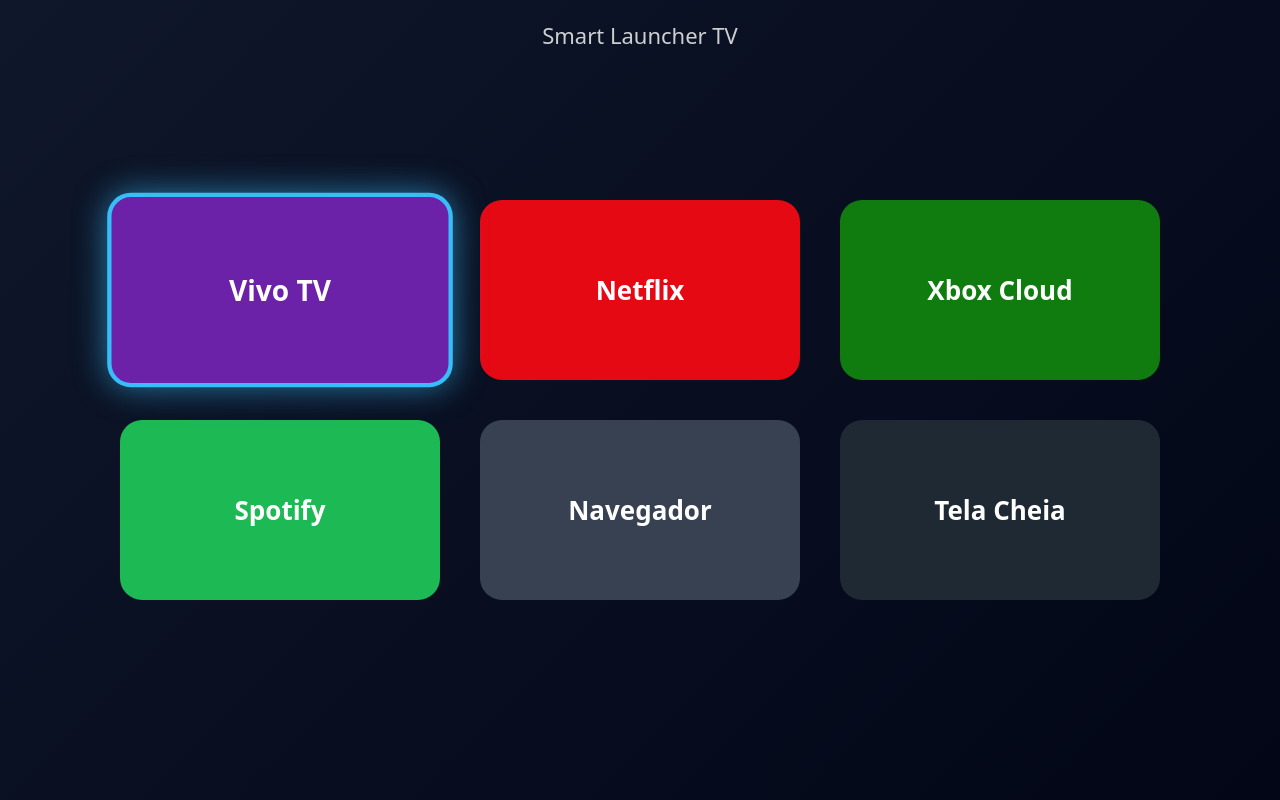
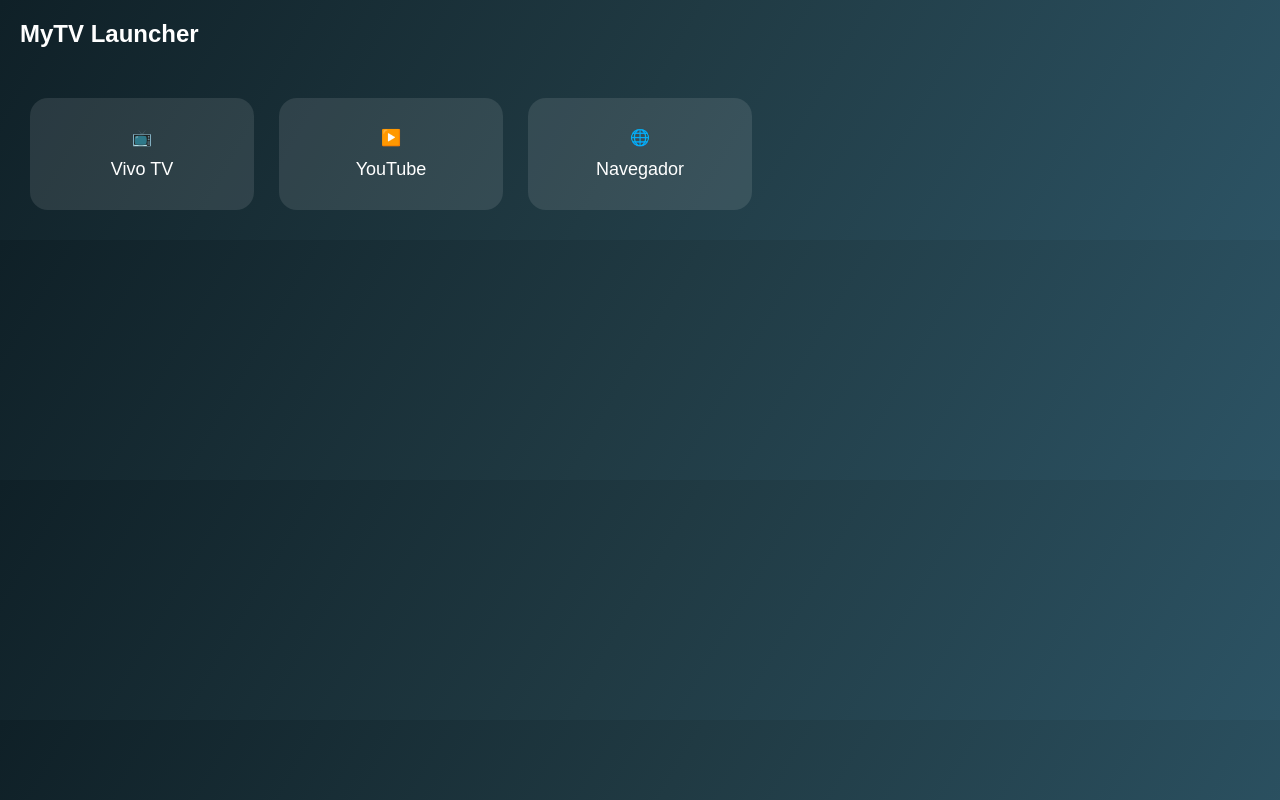
Before and after one commit to sr-oliveira/OpenTv, a plain HTML site: page Index.html in a window 1280 px wide. Drawn offline with Linux system fonts and the light colour scheme.

Commit message:
Refactor HTML structure and styles for MyTV Launcher

```diff
--- a/Index.html
+++ b/Index.html
@@ -1,141 +1,80 @@
 <!DOCTYPE html>
-<html lang="pt-br">
+<html lang="pt-BR">
 <head>
 <meta charset="UTF-8">
-<title>Smart Launcher TV</title>
-<meta name="viewport" content="width=device-width, initial-scale=1">
+<title>MyTV Launcher</title>
+<meta name="viewport" content="width=device-width, initial-scale=1.0">
 
 <style>
-
-* {
+body {
     margin: 0;
-    padding: 0;
-    box-sizing: border-box;
-    font-family: system-ui, Arial;
+    font-family: Arial, sans-serif;
+    background: linear-gradient(120deg,#0f2027,#203a43,#2c5364);
+    color: white;
 }
 
-body {
-    height: 100vh;
-    background: linear-gradient(135deg,#0f172a,#020617);
-    color: white;
-    display: flex;
-    align-items: center;
-    justify-content: center;
-    overflow: hidden;
+header {
+    padding: 20px;
+    font-size: 24px;
+    font-weight: bold;
 }
 
 .grid {
     display: grid;
-    grid-template-columns: repeat(3, 320px);
-    gap: 40px;
+    grid-template-columns: repeat(auto-fill,minmax(200px,1fr));
+    gap: 25px;
+    padding: 30px;
 }
 
 .app {
-    height: 180px;
-    border-radius: 22px;
-    display: flex;
-    align-items: center;
-    justify-content: center;
-    font-size: 26px;
-    font-weight: bold;
+    background: rgba(255,255,255,0.1);
+    border-radius: 18px;
+    padding: 30px;
+    text-align: center;
     cursor: pointer;
-    transition: 0.25s;
-    border: 4px solid transparent;
+    transition: 0.2s;
 }
 
-.app:focus {
-    outline: none;
+.app:hover {
     transform: scale(1.08);
-    border-color: #38bdf8;
-    box-shadow: 0 0 30px rgba(56,189,248,0.6);
+    background: rgba(255,255,255,0.2);
 }
 
-.netflix { background:#e50914; }
-.vivo { background:#6b21a8; }
-.xbox { background:#107c10; }
-.spotify { background:#1db954; }
-.browser { background:#374151; }
-.settings { background:#1f2933; }
-
-.header {
-    position: absolute;
-    top: 20px;
-    font-size: 22px;
-    opacity: 0.8;
+.app span {
+    display: block;
+    margin-top: 12px;
+    font-size: 18px;
 }
-
 </style>
 </head>
 
 <body>
 
-<div class="header">Smart Launcher TV</div>
+<header>MyTV Launcher</header>
 
 <div class="grid">
 
-<div tabindex="1" class="app vivo"
-onclick="openApp('https://vivotv.vivo.com.br')">
-Vivo TV
+<div class="app" onclick="openApp('https://www.vivo.com.br')">
+📺
+<span>Vivo TV</span>
 </div>
 
-<div tabindex="2" class="app netflix"
-onclick="openApp('https://www.netflix.com')">
-Netflix
+<div class="app" onclick="openApp('https://youtube.com')">
+▶️
+<span>YouTube</span>
 </div>
 
-<div tabindex="3" class="app xbox"
-onclick="openApp('https://www.xbox.com/play')">
-Xbox Cloud
-</div>
-
-<div tabindex="4" class="app spotify"
-onclick="openApp('https://open.spotify.com')">
-Spotify
-</div>
-
-<div tabindex="5" class="app browser"
-onclick="openApp('https://google.com')">
-Navegador
-</div>
-
-<div tabindex="6" class="app settings"
-onclick="toggleFullscreen()">
-Tela Cheia
+<div class="app" onclick="openApp('https://google.com')">
+🌐
+<span>Navegador</span>
 </div>
 
 </div>
 
 <script>
-
 function openApp(url){
     window.location.href = url;
 }
-
-// navegação por teclado / controle remoto
-document.addEventListener("keydown", e => {
-
-    let focused = document.activeElement;
-
-    if(e.key === "Enter"){
-        focused.click();
-    }
-
-});
-
-// fullscreen estilo smart tv
-function toggleFullscreen(){
-    if(!document.fullscreenElement){
-        document.documentElement.requestFullscreen();
-    } else {
-        document.exitFullscreen();
-    }
-}
-
-// foco inicial
-window.onload = () => {
-    document.querySelector(".app").focus();
-};
-
 </script>
 
 </body>
```
